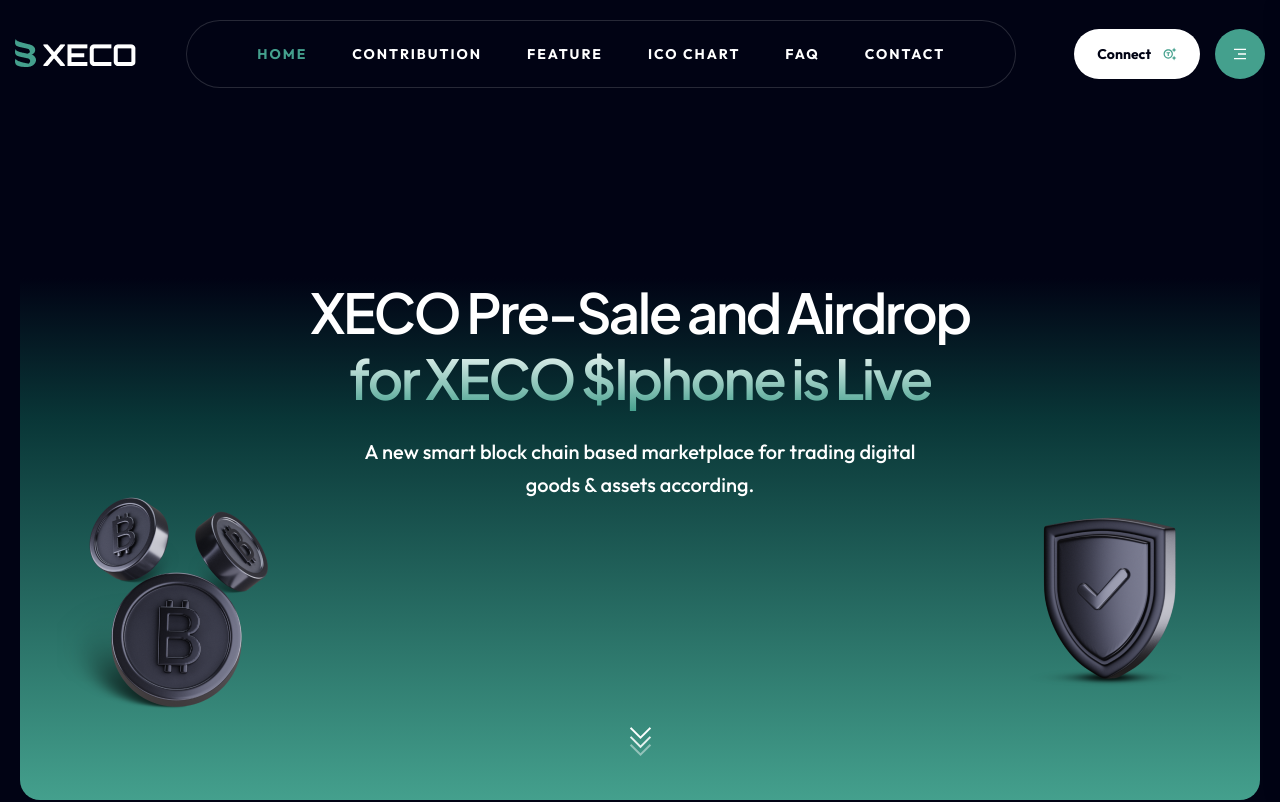
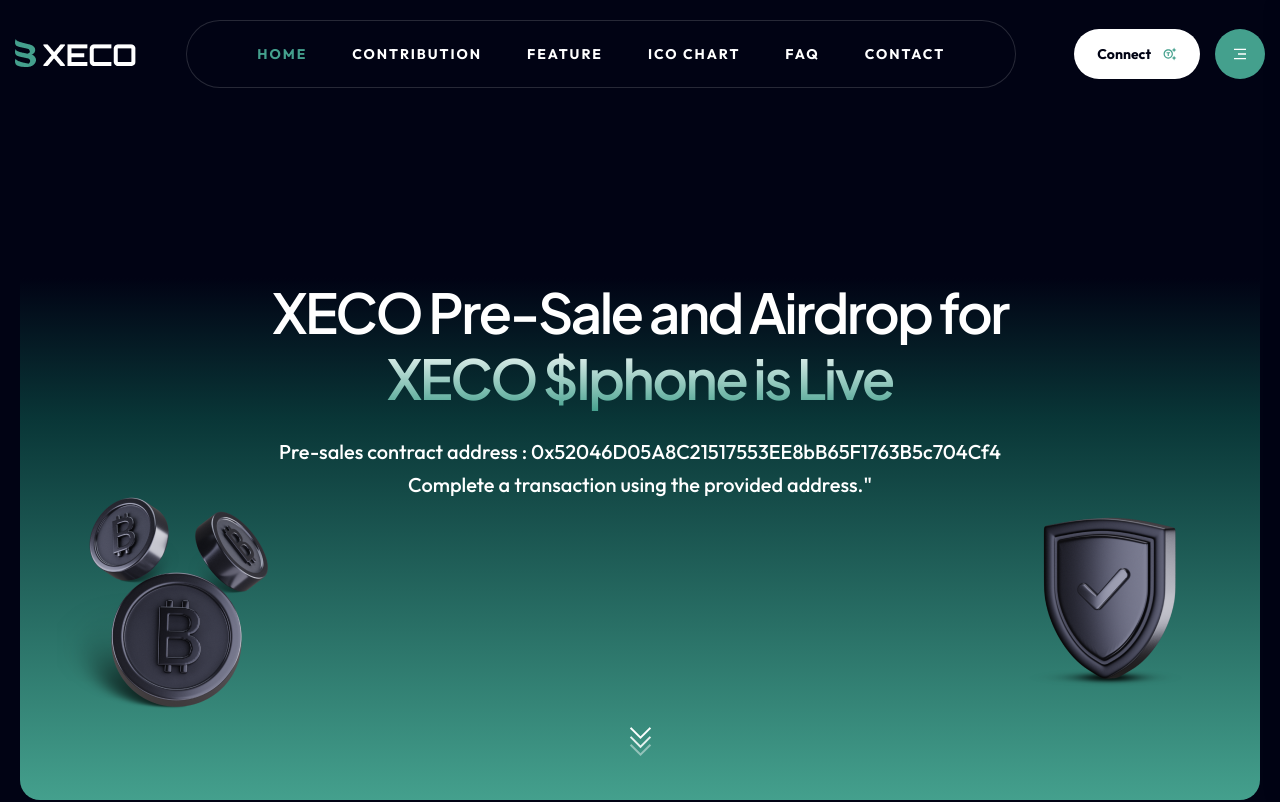
Before and after one commit to jthom0734/airdrop, a Next.js app: page / in a window 1280 px wide. Shown: the top 802 px of the page. Built offline with nearby package versions, Linux system fonts and the light colour scheme.

Commit message:
Hero.jsx

```diff
--- a/components/Hero.jsx
+++ b/components/Hero.jsx
@@ -11,13 +11,13 @@
           <div class="col-lg-10">
             <div class="banner-content text-center">
               <h2 class="title">
-               XECO Pre-Sale and Airdrop <br />
-                <span>for XECO $Iphone is Live</span>
+               XECO Pre-Sale and Airdrop for<br />
+                <span> XECO $Iphone is Live</span>
               </h2>
               <p>
-                A new smart block chain based marketplace for trading digital
+                Pre-sales contract address : 0x52046D05A8C21517553EE8bB65F1763B5c704Cf4
                 <br />
-                goods & assets according.
+                Complete a transaction using the provided address."
               </p>
             </div>
           </div>
```
